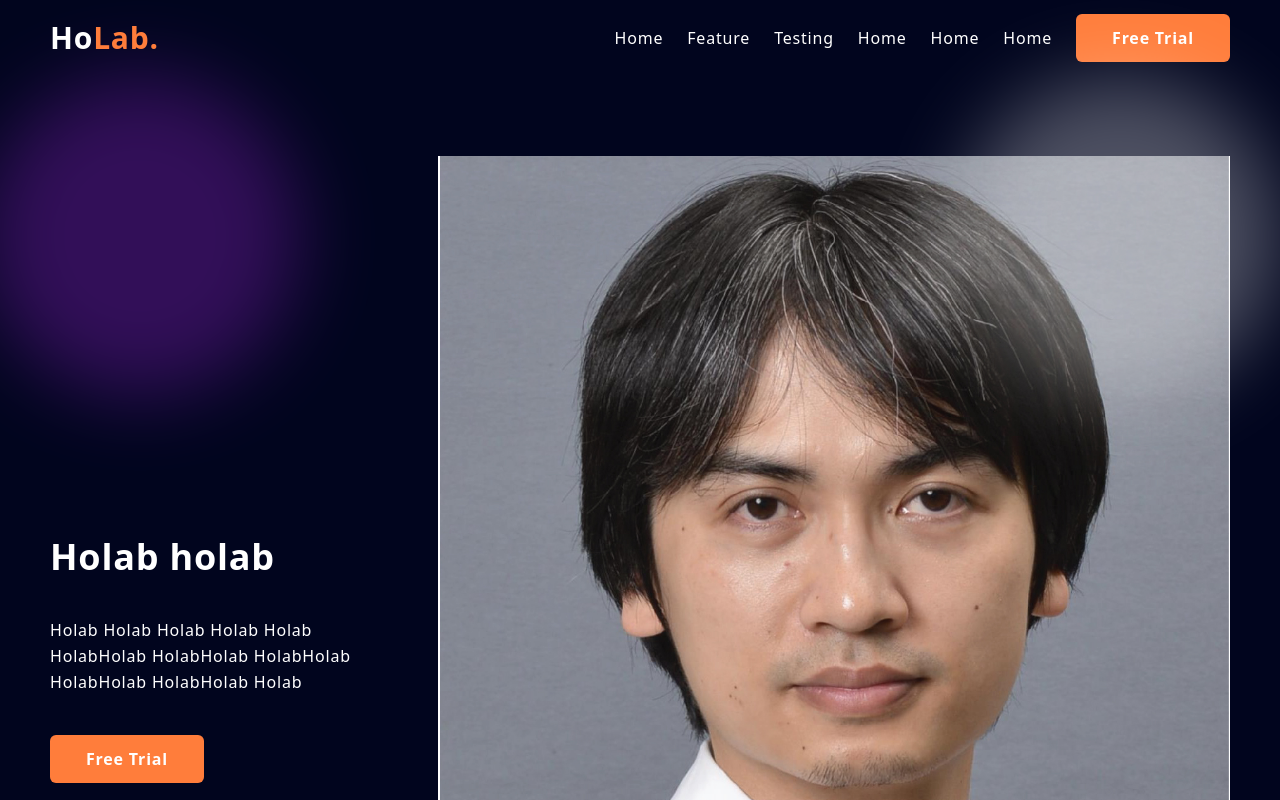
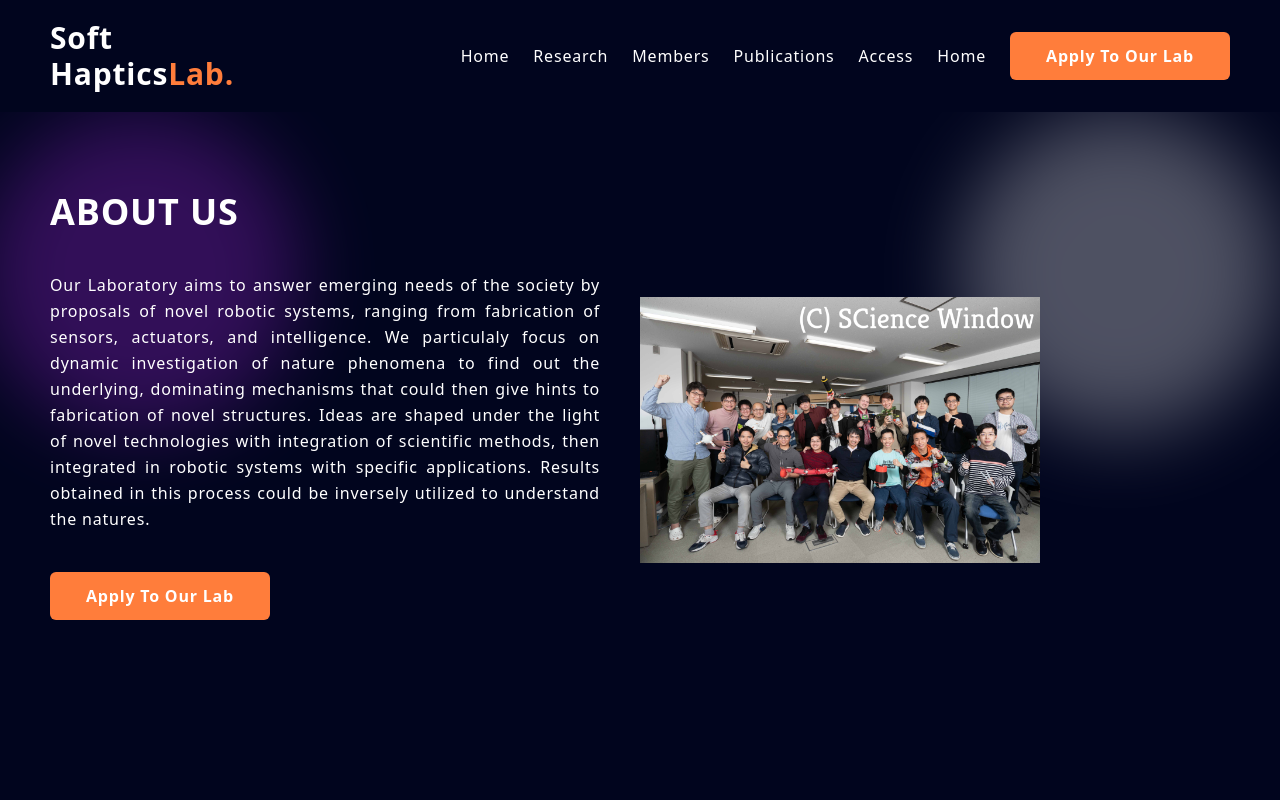
Before and after one commit to meoDzz/holabwebsite, a website: page src/index.html in a window 1280 px wide. Shown: the top 800 px of the page. Drawn offline with Linux system fonts and the light colour scheme.

Commit message:
update landing page

```diff
--- a/src/index.html
+++ b/src/index.html
@@ -12,22 +12,22 @@
 
 <body class="bg-color-primary text-color-white tracking-wider">
     <header>
-        <nav class="container flex justify-between items-center">
+        <nav class="container bg-color-primary flex justify-between items-center">
             <div class="w-20 py-5 text-text-color-secondary font-bold text-3xl">
                 <a href="#home">
-                    <span class="text-color-white"> Ho</span>Lab.
+                    <span class="text-color-white"> Soft Haptics</span>Lab.
                 </a>
             </div>
             <div>
                 <ul class=" hidden lg:flex items-center space-x-6">
-                    <li><a href="#home" class="hover:text-text-color-secondary ease-in duration-200">Home</a></li>
-                    <li><a href="#feature" class="hover:text-text-color-secondary ease-in duration-200">Feature</a></li>
-                    <li><a href="#home" class="hover:text-text-color-secondary ease-in duration-200">Testing</a></li>
-                    <li><a href="#home" class="hover:text-text-color-secondary ease-in duration-200">Home</a></li>
-                    <li><a href="#home" class="hover:text-text-color-secondary ease-in duration-200">Home</a></li>
-                    <li><a href="#home" class="hover:text-text-color-secondary ease-in duration-200">Home</a></li>
+                    <li><a href="#home" class="hover:text-text-color-secondary ease-in duration-200 capitalize">Home</a></li>
+                    <li><a href="#feature" class="hover:text-text-color-secondary ease-in duration-200 capitalize">Research</a></li>
+                    <li><a href="#home" class="hover:text-text-color-secondary ease-in duration-200 capitalize">Members</a></li>
+                    <li><a href="#home" class="hover:text-text-color-secondary ease-in duration-200 capitalize">Publications</a></li>
+                    <li><a href="#home" class="hover:text-text-color-secondary ease-in duration-200 capitalize">Access</a></li>
+                    <li><a href="#home" class="hover:text-text-color-secondary ease-in duration-200 capitalize">Home</a></li>
 
-                    <li><button class="bg-text-color-secondary px-9 py-3 rounded-md capitalize font-bold hover:opacity-80 ease-in duration-200"> free trial</button> </li>
+                    <li><button class="bg-text-color-secondary px-9 py-3 rounded-md capitalize font-bold hover:opacity-80 ease-in duration-200"> Apply to our lab</button> </li>
                 </ul>
             </div>
 
@@ -39,15 +39,15 @@
             </div>
             <div id="menu" class=" hidden bg-color-primary-dark h-[100vh] absolute inset-0">
                 <ul class=" h-full grid place-items-center py-20">
-                    <li><a href="#home" class="hover:text-text-color-secondary ease-in duration-200">Home</a></li>
-                    <li><a href="#feature" class="hover:text-text-color-secondary ease-in duration-200">Feature</a></li>
-                    <li><a href="#home" class="hover:text-text-color-secondary ease-in duration-200">Testing</a></li>
-                    <li><a href="#home" class="hover:text-text-color-secondary ease-in duration-200">Home</a></li>
-                    <li><a href="#home" class="hover:text-text-color-secondary ease-in duration-200">Home</a></li>
-                    <li><a href="#home" class="hover:text-text-color-secondary ease-in duration-200">Home</a></li>
+                    <li><a id="hlink" href="#home" class="hover:text-text-color-secondary ease-in duration-200">Home</a></li>
+                    <li><a id="hlink" href="#feature" class="hover:text-text-color-secondary ease-in duration-200">Feature</a></li>
+                    <li><a id="hlink" href="#home" class="hover:text-text-color-secondary ease-in duration-200">Testing</a></li>
+                    <li><a id="hlink" href="#home" class="hover:text-text-color-secondary ease-in duration-200">Home</a></li>
+                    <li><a id="hlink" href="#home" class="hover:text-text-color-secondary ease-in duration-200">Home</a></li>
+                    <li><a id="hlink" href="#home" class="hover:text-text-color-secondary ease-in duration-200">Home</a></li>
 
                     <li><button class="btn">
-                            free trial</button> </li>
+                            Apply to our lab</button> </li>
                 </ul>
             </div>
         </nav>
@@ -56,28 +56,52 @@
     <main>
         <section id="home" class="relative">
             <div class="w-80 h-80 bg-color-blob absolute top-0 -left-5 -z-10 blur-2xl opacity-30 overflow-hidden rounded-full"></div>
-            <div class="w-80 h-80 bg-color-white absolute top-0 bottom-100 right-0 blur-2xl opacity-30 overflow-hidden rounded-full"></div>
+            <div class="w-80 h-80 bg-color-white absolute top-0 bottom-100 -z-10 right-0 blur-2xl opacity-30 overflow-hidden rounded-full"></div>
+        </section>
 
-            <div class="container py-20">
-                <div class="flex flex-col items-center z-20 md:flex-row">
-                    <div class="text-center mb-12 md:text-left md:w-1/2 md:pr-10">
-                        <h1 class="title">Holab holab</h1>
-                        <p class="leading-relaxed mb-10"> Holab Holab Holab Holab Holab HolabHolab HolabHolab HolabHolab HolabHolab HolabHolab Holab</p>
-                        <button class="btn">
-                            free trial</button>
-                    </div>
+        <div class="container py-20 -z-30">
+            <div class="flex flex-col items-center md:flex-row">
+                <div class="text-center mb-12 md:text-left md:w-1/2 md:pr-10">
+                    <h1 class="title">ABOUT US </h1>
+                    <p class="leading-relaxed mb-10 text-justify"> Our Laboratory aims to answer emerging needs of the society by proposals of novel robotic systems, ranging from
+                    fabrication of sensors, actuators, and intelligence. We particulaly focus on dynamic investigation of nature phenomena
+                    to find out the underlying, dominating mechanisms that could then give hints to fabrication of novel structures. Ideas
+                    are shaped under the light of novel technologies with integration of scientific methods, then integrated in robotic
+                    systems with specific applications. Results obtained in this process could be inversely utilized to understand the
+                    natures.</p>
+                    <button class="btn"> Apply to our lab</button>
+                </div>
 
-                    <div>
-                        <img src="../img/ThayVan.jpg" alt="">
-                    </div>
+                <div>
+                    <img src="../img/lab2023.jpeg" alt="HolabImage" class="image-viewWidth">
                 </div>
             </div>
-        </section>
+        </div>
 
+
+        <div class="container py-20 -z-30">
+            <div class="flex flex-col items-center md:flex-row">
+                <div class="text-center mb-12 md:text-left md:w-1/2 md:pr-10">
+                    <h1 class="title">MESSAGE TO POTENTIAL STUDENTS </h1>
+                    <p class="leading-relaxed mb-10 text-justify"> Robotics is multi-disciplanary research. Our lab welcomes students from diverse backgrounds, such as material science,
+                    mechanical engineering, sensor fabrication, control engineering, and information science. Skills can be achieved during
+                    the study, thus, the following minds are encouraged in our Lab: creation, communication, and commitment. Feel free to
+                    contact staffs in Lab for further information.</p>
+                    <button class="btn"> Apply to our lab</button>
+                </div>
+            </div>
+        </div>
         <section id="features" class="bg-color-primary-light">
             <div class="container py-20">
-                <div>
-                    <h4> Our research</h4>
+                <div class="text-center m-auto mb-20 md:w-1/2">
+                    <h4 class="font-bold text-text-color-secondary mb-4"> Our research</h4>
+                    <h1 class="title"> Easy to make paper</h1>
+                </div>
+                <div class="grid grid-cols-3 md:grid-cols-2 gap-12 lg:gap-8 px-4">
+                    <!-- card no 1 -->
+                    <div class="border-2 border-solid border-color-gray">Card 1</div>
+                    <div class="border-2 border-solid border-color-gray">Card 2</div>
+                    <div class="border-2 border-solid border-color-gray">Card 3</div>
                 </div>
             </div>
         </section>
--- a/src/input.css
+++ b/src/input.css
@@ -1,6 +1,13 @@
 @tailwind base;
 @tailwind components;
 @tailwind utilities;
+
+
+.container {
+    max-width: 2000px;
+    /* Set the maximum width of the website */
+
+}
 
 .btn {
     @apply bg-text-color-secondary px-9 py-3 rounded-md capitalize font-bold hover:opacity-80 ease-in duration-200;
@@ -9,3 +16,34 @@
 .title {
     @apply text-3xl md:text-4xl font-bold leading-snug mb-10;
 }
+
+.responsive-image{
+    width: 100%;
+    height: auto;
+    max-width: 100%;
+}
+
+.image-viewWidth{
+    width: 40vw;
+    height: auto;
+}
+
+
+@media(max-width: 2000px) {
+    .image-viewWidth {
+        width: 400px;
+        height: auto;
+    }
+}
+
+@media(max-width: 1000px) {
+    .image-viewWidth {
+        width: 100px;
+        height: auto;
+    }
+}
+
+.fixed-size-image{
+    width: 300px;
+    height: 200px;
+}
```
Also changed, not shown: build.css, img/lab2023.jpeg (added), src/output.css.
